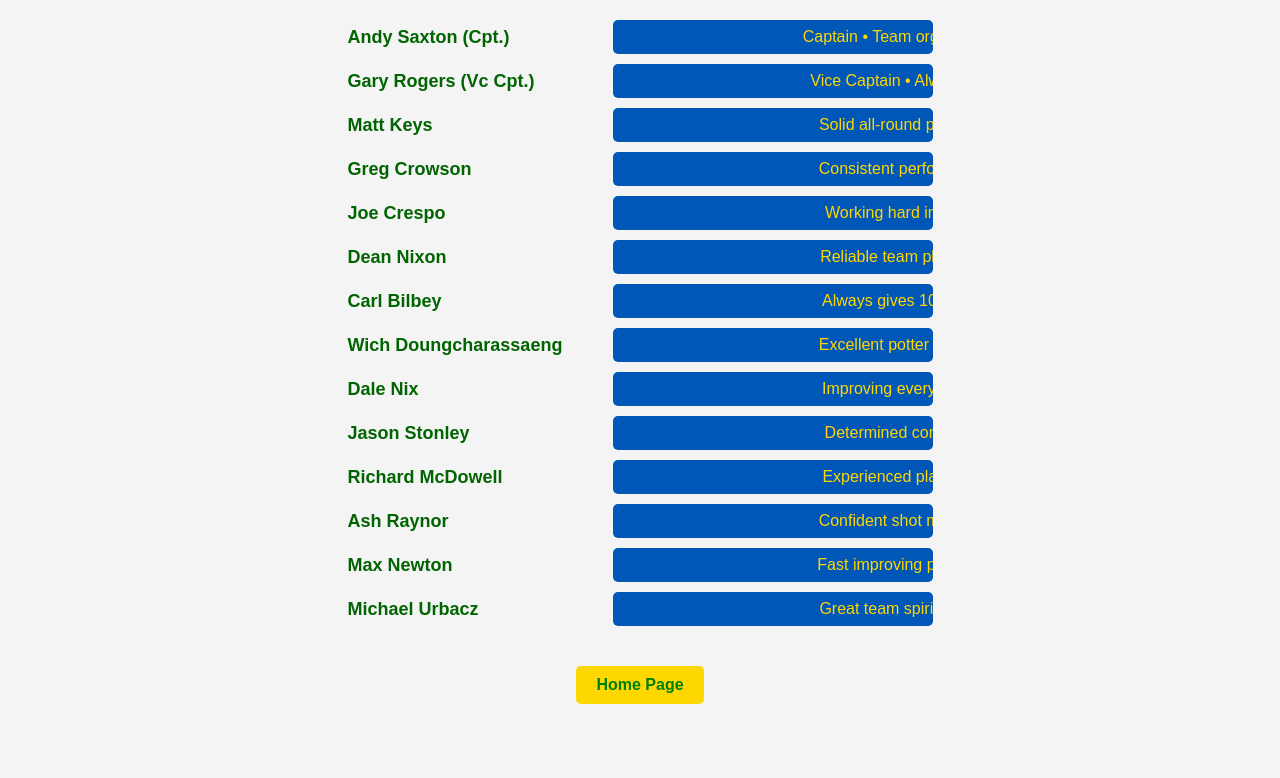
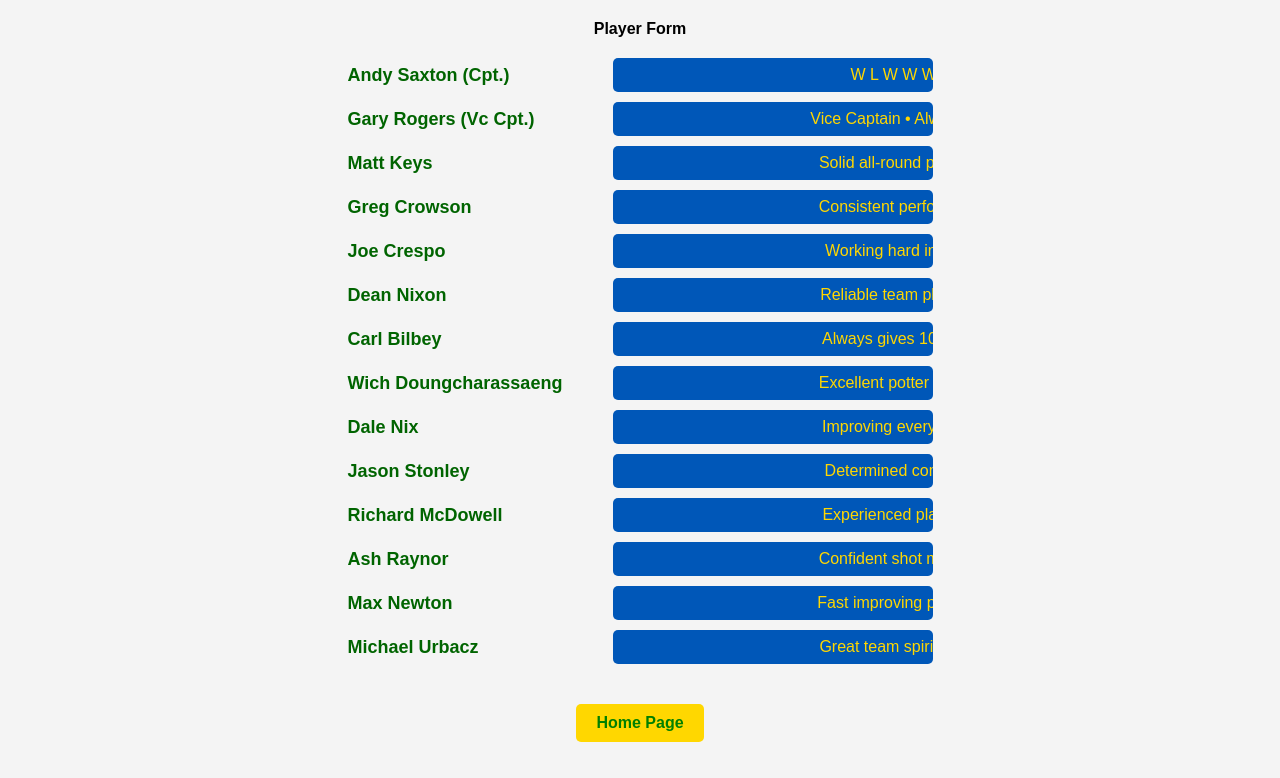
Before and after one commit to cue-stars-pool/performance-banner, a plain HTML site: page index.html in a window 1280 px wide. Shown: the part 58-836 px from the top of the page. Before the commit the page ends 800 px from the top, so only its background shows below. Drawn offline with Linux system fonts and the light colour scheme.

Commit message:
Update index.html

```diff
--- a/index.html
+++ b/index.html
@@ -118,10 +118,14 @@
 </header>
 
 <section>
+    <div class="sub-header"><strong>Player Form</strong></div>
+</section>
+
+<section>
 
 <div class="player-row">
     <div class="player-name">Andy Saxton (Cpt.)</div>
-    <div class="banner"><span>Captain • Team organiser • Looking for another league title.</span></div>
+    <div class="banner"><span>W L W W W L W L</span></div>
 </div>
 
 <div class="player-row">
```
